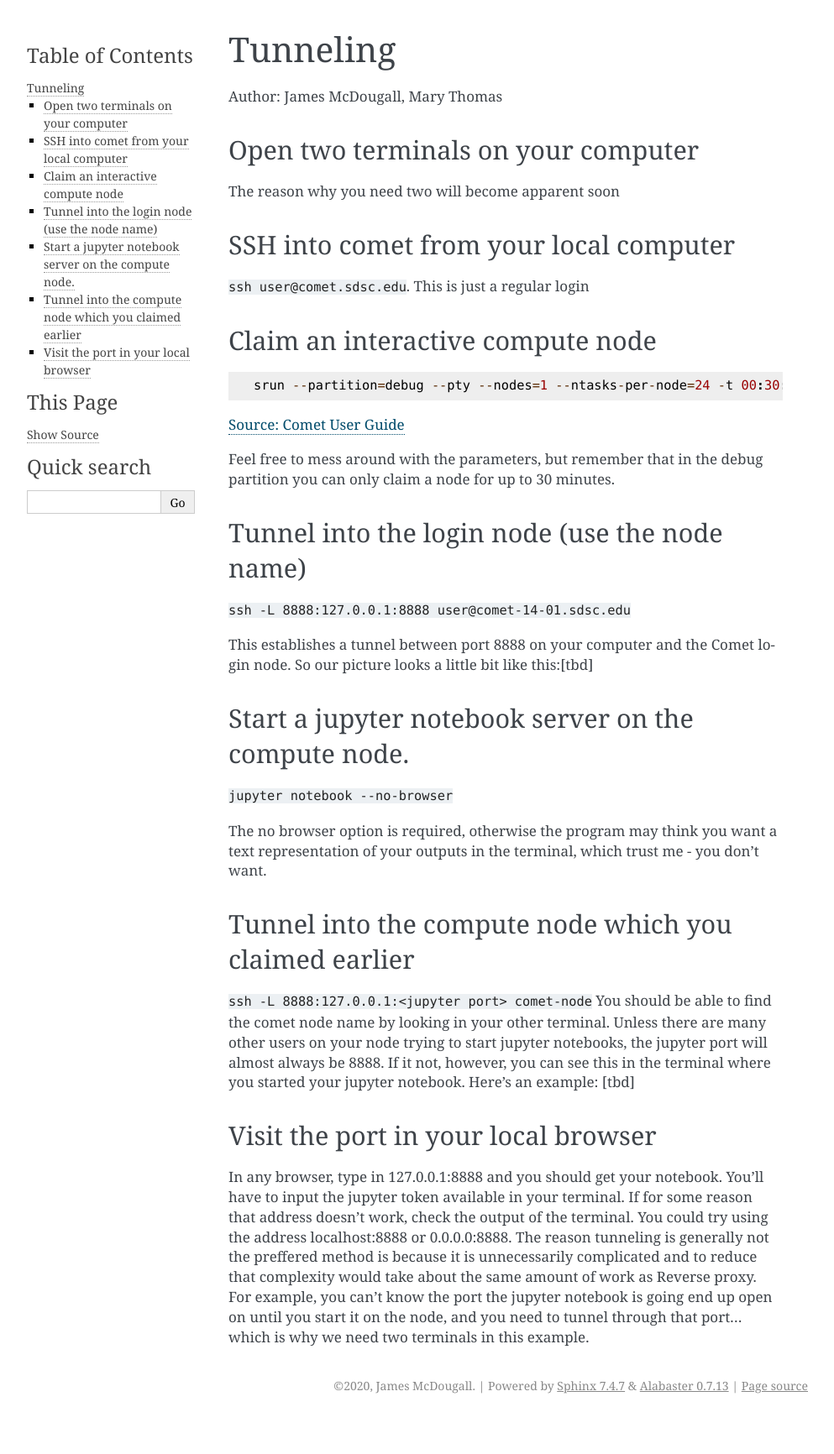
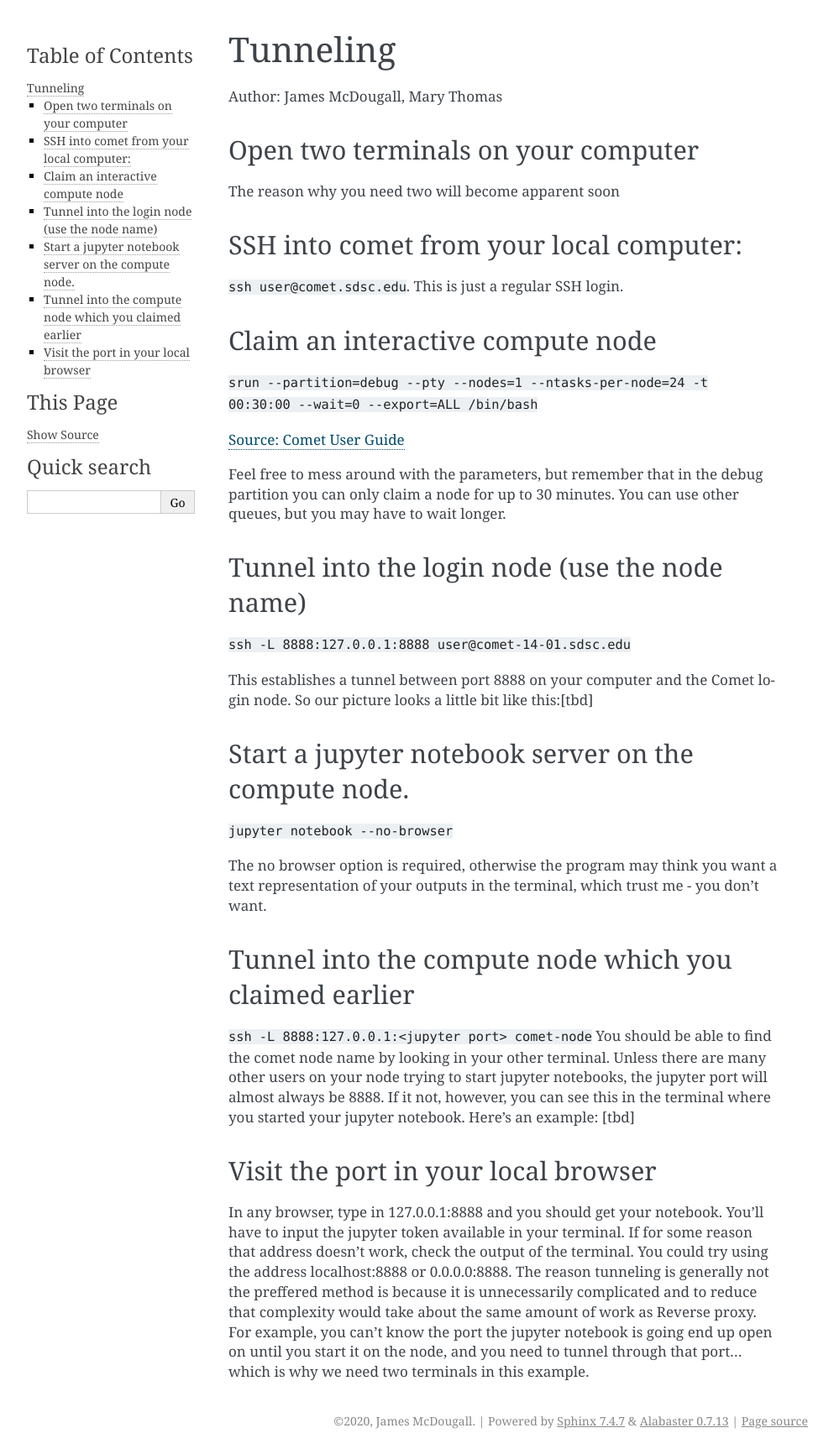
Before and after one commit to sdsc-hpc-training-org/notebooks-101, a Sphinx documentation site: the page built from Docs/source/methods/tunneling.md, in a window 1280 px wide. Shown: the whole page at 84% size, without its empty margins (148-1141 px from the left). Built offline with Sphinx 7.4.7, drawn with Linux system fonts in a browser that asks for light colours; before the commit the page ends 1690 px from its top, so only the background shows below that.

Commit message:
Update tunneling.md

````diff
--- a/Docs/source/methods/tunneling.md
+++ b/Docs/source/methods/tunneling.md
@@ -4,16 +4,15 @@
 ## Open two terminals on your computer
 The reason why you need two will become apparent soon
 
-## SSH into comet from your local computer
-`ssh user@comet.sdsc.edu`. This is just a regular login
+## SSH into comet from your local computer:
+`ssh user@comet.sdsc.edu`. This is just a regular SSH login.
 
 ## Claim an interactive compute node
-```
-srun --partition=debug --pty --nodes=1 --ntasks-per-node=24 -t 00:30:00 --wait=0 --export=ALL /bin/bash
-```
+`srun --partition=debug --pty --nodes=1 --ntasks-per-node=24 -t 00:30:00 --wait=0 --export=ALL /bin/bash`
+
 [Source: Comet User Guide](https://www.sdsc.edu/support/user_guides/comet.html)
 
-Feel free to mess around with the parameters, but remember that in the debug partition you can only claim a node for up to 30 minutes.
+Feel free to mess around with the parameters, but remember that in the debug partition you can only claim a node for up to 30 minutes. You can use other queues, but you may have to wait longer.
 
 ## Tunnel into the login node (use the node name)
 `ssh -L 8888:127.0.0.1:8888 user@comet-14-01.sdsc.edu`
````
